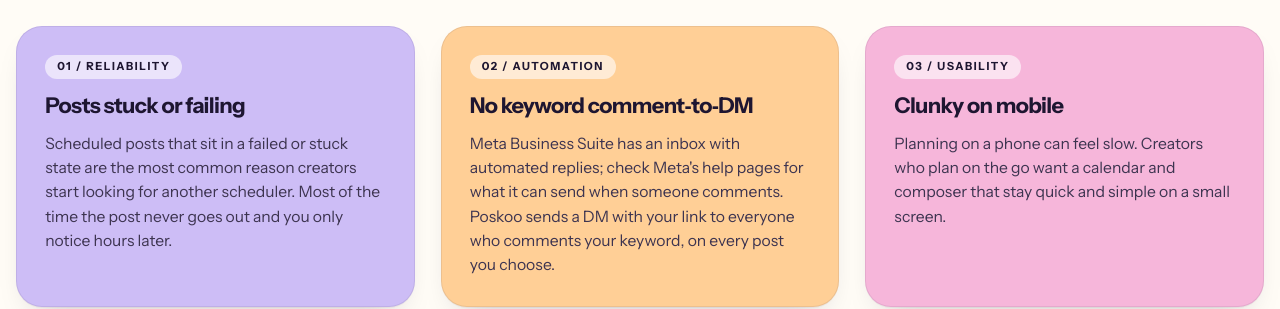
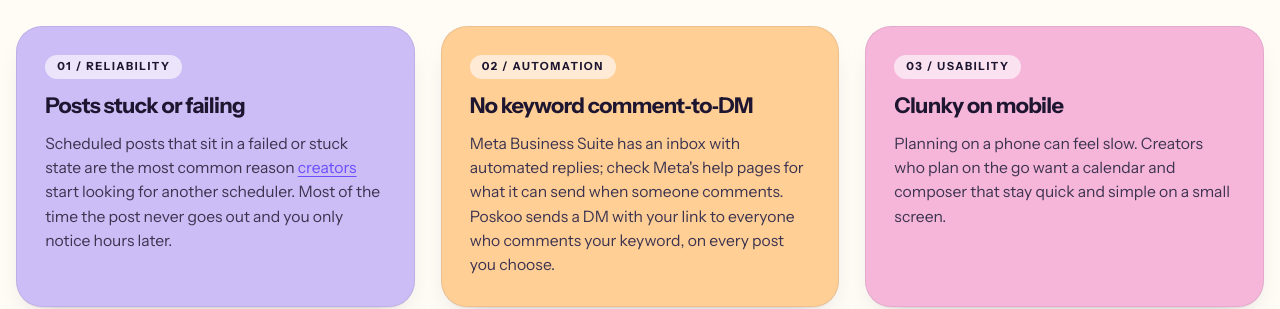
Before and after one commit to Ramanmakkar1/socialapp, a Next.js app: page /meta-business-suite-alternative in a window 1280 px wide. Shown: the part 940-1249 px from the top of the page. Built offline with nearby package versions, Linux system fonts and the light colour scheme; no server answers.

Commit message:
autopilot: Meta Business Suite alternative: link the existing word 'creators' in the 'Posts stuck or failing' card to the creators scheduler page (GSC: /social-media-scheduler-for-creators is 'Crawled - currentl
Task #28852, written by nim/nvidia/nemotron-3.5-super-vl-120b-a12b.

```diff
--- a/src/app/meta-business-suite-alternative/page.tsx
+++ b/src/app/meta-business-suite-alternative/page.tsx
@@ -25,6 +25,7 @@ const whyLook = [
     no: "01 / Reliability",
     title: "Posts stuck or failing",
     text: "Scheduled posts that sit in a failed or stuck state are the most common reason creators start looking for another scheduler. Most of the time the post never goes out and you only notice hours later.",
+    body: <>Scheduled posts that sit in a failed or stuck state are the most common reason <Link className={s.vlink} href="/social-media-scheduler-for-creators">creators</Link> start looking for another scheduler. Most of the time the post never goes out and you only notice hours later.</>,
   },
   {
     no: "02 / Automation",
@@ -112,7 +113,7 @@ export default async function MetaBusinessSuiteAlternative() {
               <article key={c.title} className="pcard">
                 <span className="no">{c.no}</span>
                 <h3>{c.title.replace(/-/g, "\u2011")}</h3>
-                <p>{c.text}</p>
+                <p>{"body" in c && c.body ? c.body : c.text}</p>
               </article>
             ))}
           </div>
```
